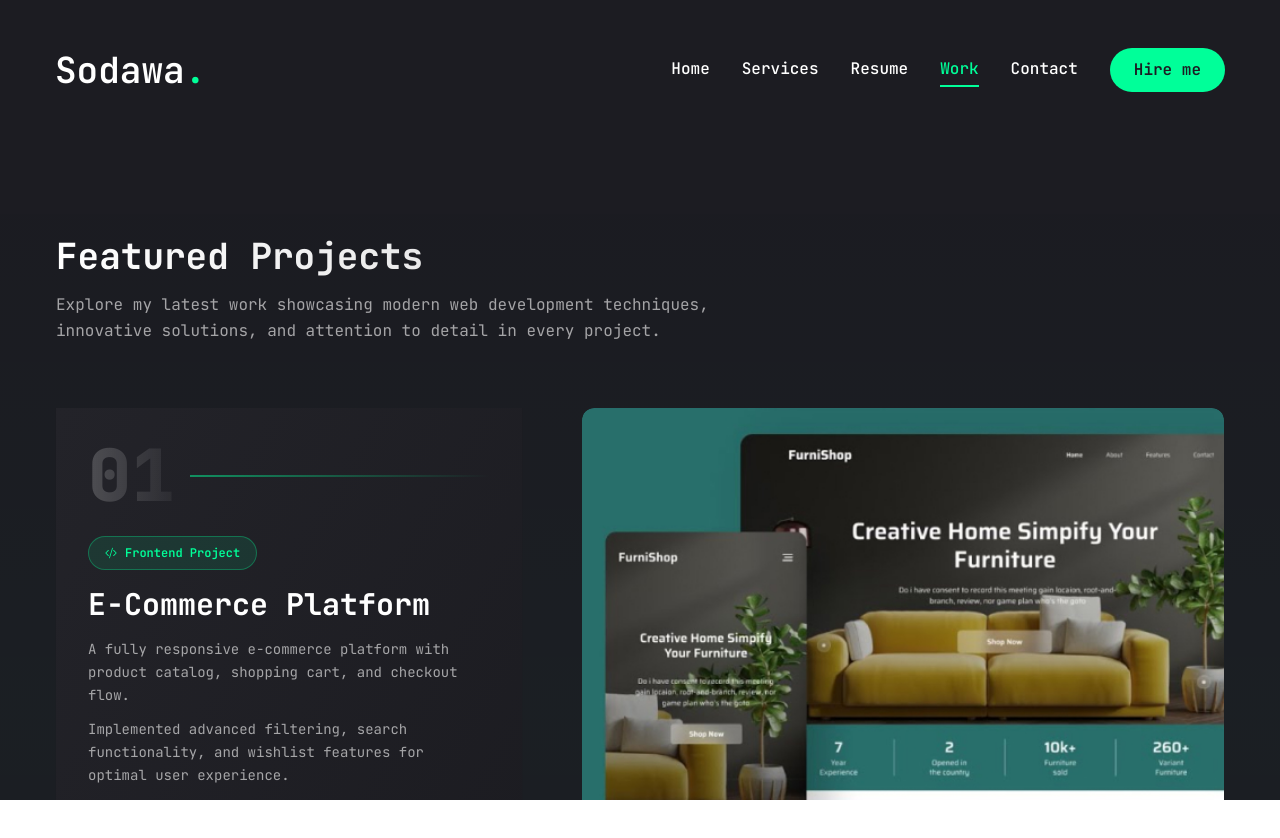
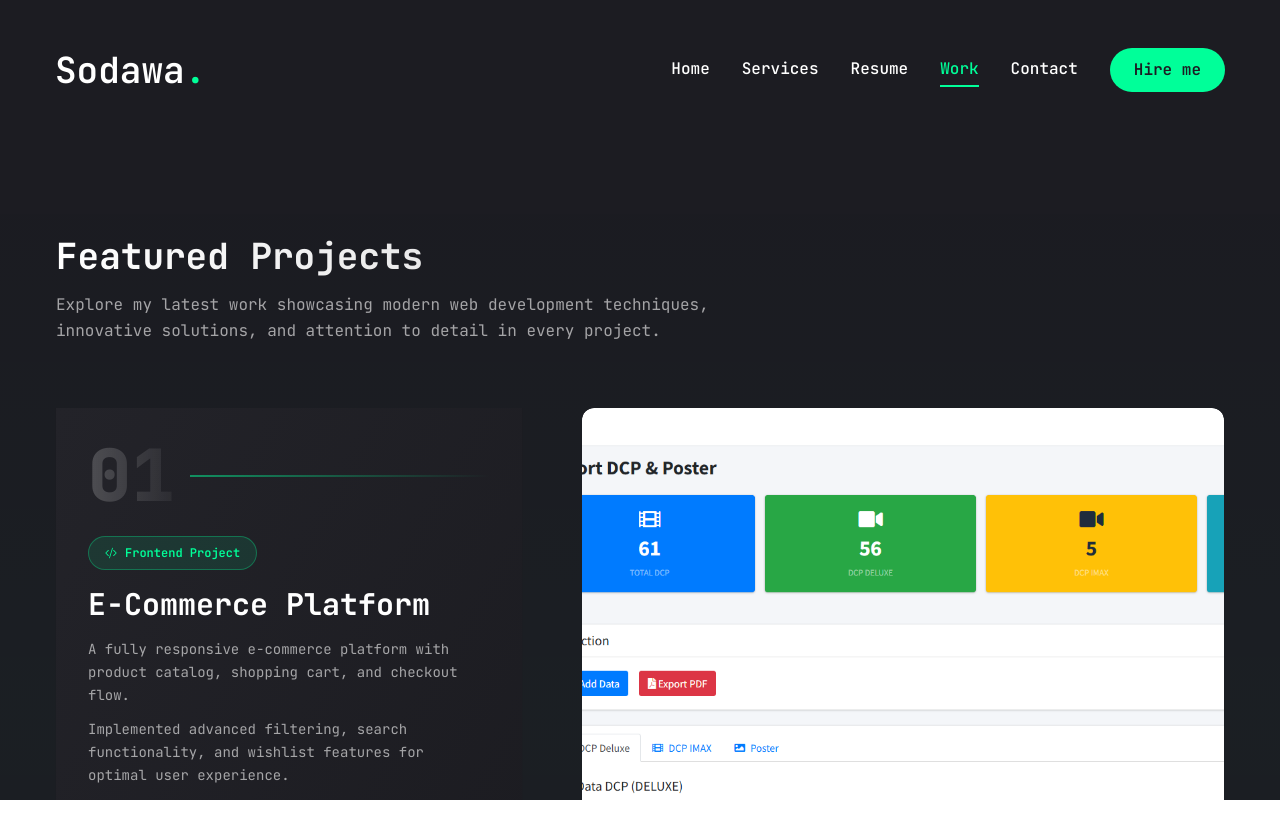
Before and after one commit to sobadanuwahab/portfolio, a Next.js app: page /work in a window 1280 px wide. Shown: the top 838 px of the page. Built offline with nearby package versions, Linux system fonts and the light colour scheme.

Commit message:
update WorkPage

```diff
--- a/app/work/page.jsx
+++ b/app/work/page.jsx
@@ -84,7 +84,7 @@ const projects = [
       { name: "Wishlist", icon: <BsFillLightningFill /> },
       { name: "Responsive", icon: <FaPalette /> },
     ],
-    image: "/assets/work/thumb1.png",
+    image: "/assets/work/thumb4.png",
     live: "https://example.com",
     github: "https://github.com",
   },
```
Also changed, not shown: public/assets/work/thumb4.PNG (added).
